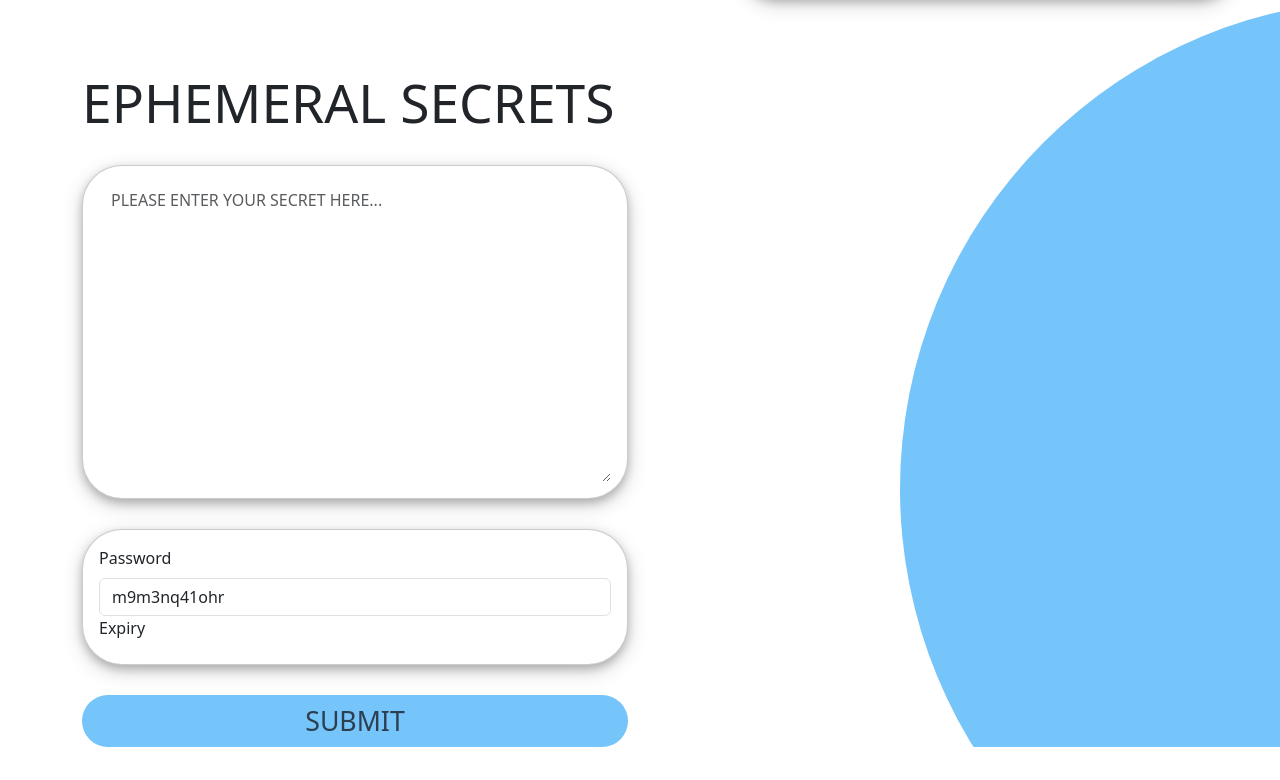
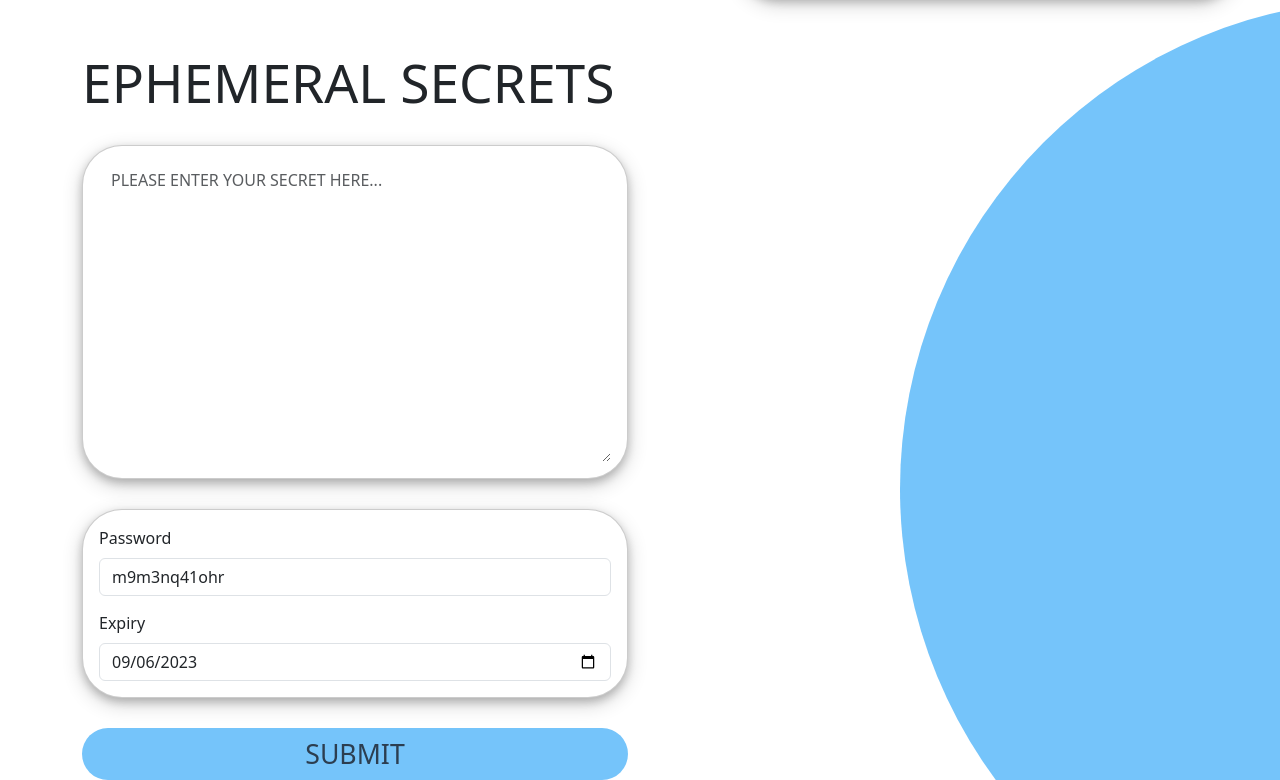
Before and after one commit to jonathontran/Ephemeral-secrets-sharing-website, a Flask app: page / in a window 1280 px wide. Shown: the part 121-901 px from the top of the page. Before the commit the page ends 868 px from the top, so only its background shows below. Run offline with Flask 3, Linux system fonts and the light colour scheme.

Commit message:
Added datepicker with predefined input

```diff
--- a/app/static/scripts/script.js
+++ b/app/static/scripts/script.js
@@ -1,12 +1,22 @@
 function fillPassword () {
     var randomString = Math.random().toString(36).slice(-11);
-    document.getElementById("customPassword").value = randomString;
+    document.getElementById("password").value = randomString;
 }
 
 function fillDate () {
+    // Get current date and add 7 days.
+    var date = new Date();
+    date.setDate(date.getDate() + 7);
 
+    // Converts date to a string which can be input into the HTML
+    let oneWeek = date.getFullYear().toString().padStart(4, '0') + '-' + (date.getMonth()+1).toString().padStart(2, '0') + '-' + date.getDate().toString().padStart(2, '0');
+
+    // Insert the date into the HTML
+    document.getElementById('date').value = oneWeek;
 }
 
 window.onload = function() {
     fillPassword();
+
+    fillDate();
 }
--- a/app/static/styles/style.css
+++ b/app/static/styles/style.css
@@ -10,7 +10,7 @@
 }
 
 .col {
-  margin-top: 50px;
+  margin-top: 30px;
 }
 
 .btn {
@@ -84,10 +84,6 @@
   margin: 10px;
 }
 
-#password {
-  border: 0;
-}
-
 #codesearch {
   width: 500px;
   margin-top: 15px;
@@ -97,3 +93,7 @@
 #codeinput {
   border: 0;
 }
+
+#expiryLabel {
+  margin-top: 15px;
+}
--- a/app/templates/index.html
+++ b/app/templates/index.html
@@ -44,11 +44,12 @@
           <!-- Dropdown for Advanced Options -->
             <div class="card card-body">
               <!-- Password -->
-              <label class="form-label" for="customPasswordSwitch">Password</label>
-              <input id="customPassword" class="form-control" aria-describedby="passwordHelpBlock" placeholder="P@ssword!">
+              <label class="form-label" for="password">Password</label>
+              <input id="password" class="form-control" aria-describedby="passwordHelpBlock" placeholder="P@ssword!">
 
               <!-- Expiry -->
-              <label class="form-label" for="customExpirySwitch">Expiry</label>
+              <label class="form-label" for="expiryDate" id="expiryLabel">Expiry</label>
+              <input type="date" id="date" class="form-control">
              </div>
 
           <!-- Submit Button -->
```
